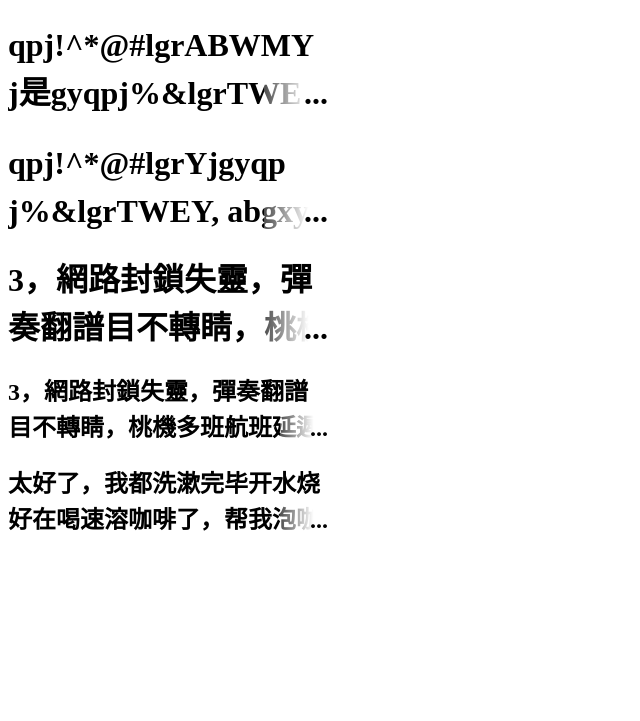
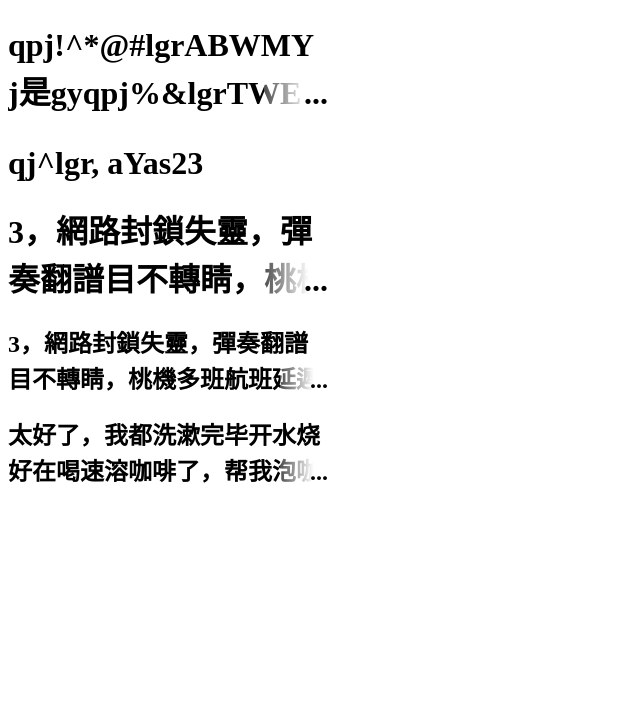
Before and after one commit to tedshd/multi_ellipsis, a website: page index.html in a window 1280 px wide. Shown: the whole page, without its empty margins (0-640 px from the left). Drawn offline with nearby package versions, Linux system fonts and the light colour scheme.

Commit message:
[dev] Modify style.

```diff
--- a/index.html
+++ b/index.html
@@ -18,7 +18,7 @@
         <span id="demo">qpj!^*@#lgrABWMY j是gyqpj%&lgrTWEY, abgxyz 這是測試 qpjblgrABWMY</span>
     </h1>
     <h1 class="">
-        <span>qpj!^*@#lgrYjgyqpj%&lgrTWEY, abgxyz 這 qpjbY</span>
+        <span>qj^lgr, aYas23</span>
     </h1>
     <h1 class="">
         <span>3，網路封鎖失靈，彈奏翻譜目不轉睛，桃機多班航班延遲及轉降，北捷破50億人次，持續濃霧籠罩，警查賭場，新人娶諧音2014520，全民大追緝，明凌晨起油價漲，組合Super</span>
```
